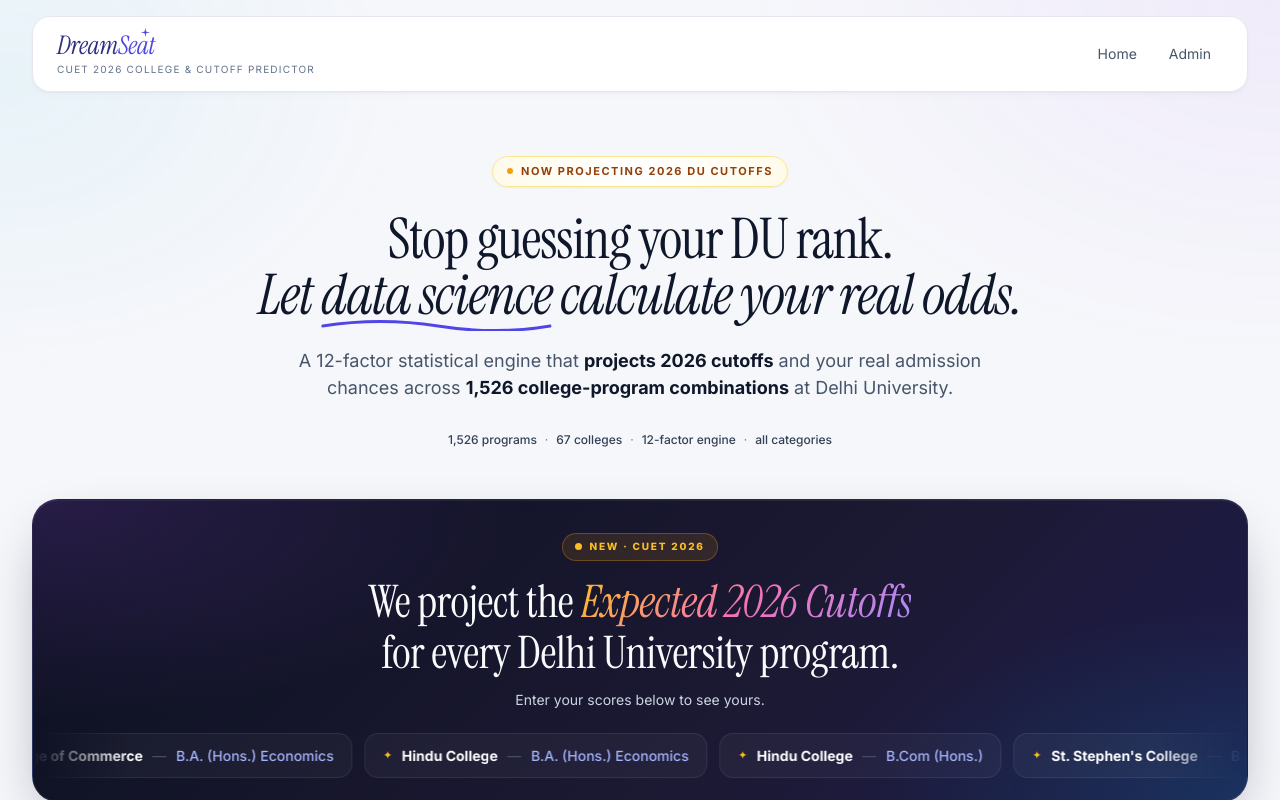
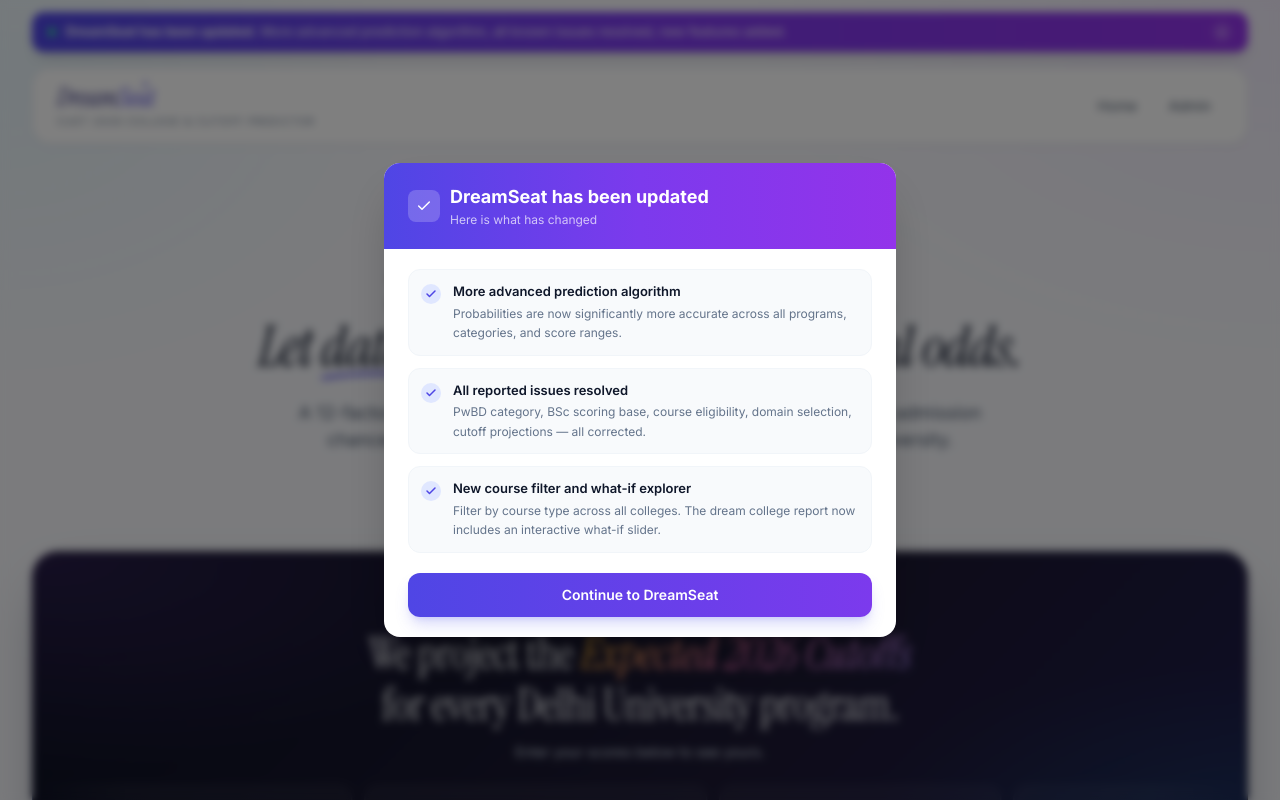
Before and after one commit to raunak-cuet/cuet-predictor, a Next.js app: page / in a window 1280 px wide. Shown: the top 800 px of the page. Built offline with nearby package versions, Linux system fonts and the light colour scheme.

Commit message:
Update Notification

```diff
--- a/app/admin/page.js
+++ b/app/admin/page.js
@@ -202,17 +202,10 @@
 
   // -------- CSV EXPORT --------
   function downloadCSV() {
-    // All 38 possible subject codes for column headers
-    const ALL_SUBJECTS = [
-      '101','102','103','104','105','106','107','108','109','110','111','112','113',
-      '301','302','303','304','305','306','307','308','309','312','313','314','315','316','318','319','320','321','322','323','324','325','326',
-      '501'
-    ];
-
+    // Clean, structured CSV — scores in one summary column.
     const headers = [
       'Date', 'Name', 'Category', 'Dream College',
-      'Composite Score', 'Dream Probability (%)', 'Subjects Taken',
-      ...ALL_SUBJECTS.map(c => `${c} (${SUBJECT_BY_CODE[c]?.name || c})`)
+      'Composite Score', 'Dream Probability (%)', 'Subjects Taken', 'Scores'
     ];
 
     const esc = (v) => {
@@ -229,6 +222,9 @@
       const subjectsCount = Array.isArray(e.subjects_taken)
         ? e.subjects_taken.length
         : Object.keys(scores).length;
+      const scoresSummary = Object.entries(scores)
+        .map(([code, val]) => `${code}: ${val}`)
+        .join(', ');
       return [
         esc(date),
         esc(e.name || 'anonymous'),
@@ -237,7 +233,7 @@
         esc(e.composite_top?.toFixed(2) ?? ''),
         esc(e.dream_probability ?? ''),
         esc(`${subjectsCount} subjects`),
-        ...ALL_SUBJECTS.map(c => esc(scores[c] ?? ''))
+        esc(scoresSummary)
       ].join(',');
     });
 
--- /dev/null
+++ b/app/components/UpdateNotice.js
@@ -0,0 +1,123 @@
+'use client';
+
+import { useState, useEffect } from 'react';
+
+const UPDATE_KEY = 'dreamseat_update_v3_seen';
+
+export default function UpdateNotice() {
+  const [showPopup, setShowPopup] = useState(false);
+  const [showBanner, setShowBanner] = useState(true);
+  const [mounted, setMounted] = useState(false);
+
+  useEffect(() => {
+    setMounted(true);
+    try {
+      const seen = localStorage.getItem(UPDATE_KEY);
+      if (!seen) setShowPopup(true);
+    } catch {}
+  }, []);
+
+  const dismissPopup = () => {
+    setShowPopup(false);
+    try { localStorage.setItem(UPDATE_KEY, '1'); } catch {}
+  };
+
+  if (!mounted) return null;
+
+  return (
+    <>
+      {/* Persistent banner — below navbar */}
+      {showBanner && (
+        <div className="mx-auto max-w-7xl px-4 sm:px-6 lg:px-8 pt-3">
+          <div className="relative rounded-xl bg-gradient-to-r from-indigo-600 via-violet-600 to-purple-600 px-4 py-2.5 text-white shadow-lg">
+            <div className="flex items-center justify-between gap-3">
+              <div className="flex items-center gap-2.5 min-w-0">
+                <span className="shrink-0 h-2 w-2 rounded-full bg-emerald-400 animate-pulse" />
+                <p className="text-[12px] sm:text-[13px] font-medium leading-snug truncate">
+                  <span className="font-bold">DreamSeat has been updated.</span>{' '}
+                  <span className="hidden sm:inline opacity-90">
+                    More advanced prediction algorithm, all known issues resolved, new features added.
+                  </span>
+                  <span className="sm:hidden opacity-90">
+                    Major updates and improved accuracy.
+                  </span>
+                </p>
+              </div>
+              <button
+                onClick={() => setShowBanner(false)}
+                className="shrink-0 h-5 w-5 grid place-items-center rounded-full bg-white/15 hover:bg-white/25 text-white/80 hover:text-white text-xs transition-colors"
+                aria-label="Dismiss banner"
+              >
+                x
+              </button>
+            </div>
+          </div>
+        </div>
+      )}
+
+      {/* First-time popup */}
+      {showPopup && (
+        <div className="fixed inset-0 z-[99999] flex items-center justify-center p-4 bg-black/50 backdrop-blur-sm animate-[fadeIn_0.2s_ease-out]">
+          <div className="w-full max-w-lg bg-white rounded-2xl shadow-2xl overflow-hidden">
+            {/* Header */}
+            <div className="bg-gradient-to-r from-indigo-600 via-violet-600 to-purple-600 px-6 py-5">
+              <div className="flex items-center gap-2.5">
+                <div className="h-8 w-8 rounded-lg bg-white/20 grid place-items-center">
+                  <svg width="16" height="16" viewBox="0 0 24 24" fill="none" stroke="white" strokeWidth="2.2" strokeLinecap="round" strokeLinejoin="round">
+                    <polyline points="20 6 9 17 4 12" />
+                  </svg>
+                </div>
+                <div>
+                  <h2 className="text-lg font-bold text-white">DreamSeat has been updated</h2>
+                  <p className="text-[12px] text-white/70">Here is what has changed</p>
+                </div>
+              </div>
+            </div>
+
+            {/* Body */}
+            <div className="px-6 py-5 space-y-3">
+              <UpdateItem
+                title="More advanced prediction algorithm"
+                desc="Probabilities are now significantly more accurate across all programs, categories, and score ranges."
+              />
+              <UpdateItem
+                title="All reported issues resolved"
+                desc="PwBD category, BSc scoring base, course eligibility, domain selection, cutoff projections — all corrected."
+              />
+              <UpdateItem
+                title="New course filter and what-if explorer"
+                desc="Filter by course type across all colleges. The dream college report now includes an interactive what-if slider."
+              />
+            </div>
+
+            {/* Footer */}
+            <div className="px-6 pb-5">
+              <button
+                onClick={dismissPopup}
+                className="w-full py-3 rounded-xl bg-gradient-to-r from-indigo-600 to-violet-600 text-white font-semibold text-sm hover:from-indigo-700 hover:to-violet-700 transition-colors shadow-lg shadow-indigo-500/25"
+              >
+                Continue to DreamSeat
+              </button>
+            </div>
+          </div>
+        </div>
+      )}
+    </>
+  );
+}
+
+function UpdateItem({ title, desc }) {
+  return (
+    <div className="flex gap-3 p-3 rounded-xl bg-slate-50 border border-slate-100">
+      <div className="shrink-0 mt-0.5 h-5 w-5 rounded-full bg-indigo-100 grid place-items-center">
+        <svg width="12" height="12" viewBox="0 0 24 24" fill="none" stroke="#4f46e5" strokeWidth="3" strokeLinecap="round" strokeLinejoin="round">
+          <polyline points="20 6 9 17 4 12" />
+        </svg>
+      </div>
+      <div>
+        <div className="text-[13px] font-semibold text-slate-900">{title}</div>
+        <div className="text-[12px] text-slate-500 mt-0.5 leading-relaxed">{desc}</div>
+      </div>
+    </div>
+  );
+}
--- a/app/layout.js
+++ b/app/layout.js
@@ -1,5 +1,6 @@
 import './globals.css';
 import Logo from './components/Logo';
+import UpdateNotice from './components/UpdateNotice';
 import { Analytics } from '@vercel/analytics/react';
 import { SpeedInsights } from '@vercel/speed-insights/next';
 
@@ -36,6 +37,7 @@
         <link href="https://fonts.googleapis.com/css2?family=Inter:wght@400;500;600;700;800&family=Instrument+Serif:ital@0;1&display=swap" rel="stylesheet" />
       </head>
       <body>
+        <UpdateNotice />
         <div className="relative z-10">
           {/* ============= NAVBAR ============= */}
           <header className="sticky top-0 z-20">
@@ -44,8 +46,7 @@
                 <a href="/" className="flex items-center gap-3 group">
                   <div className="leading-tight">
                     <Logo />
-                    {/* Subtitle hidden on mobile to keep navbar a clean single row */}
-                    <div className="hidden sm:block text-[10px] uppercase tracking-[0.12em] text-slate-500 mt-1">
+                    <div className="text-[9px] sm:text-[10px] uppercase tracking-[0.12em] text-slate-500 mt-0.5 sm:mt-1">
                       CUET 2026 College &amp; Cutoff Predictor
                     </div>
                   </div>
```
Also changed, not shown: app/results/page.js (+61 -48 lines).
